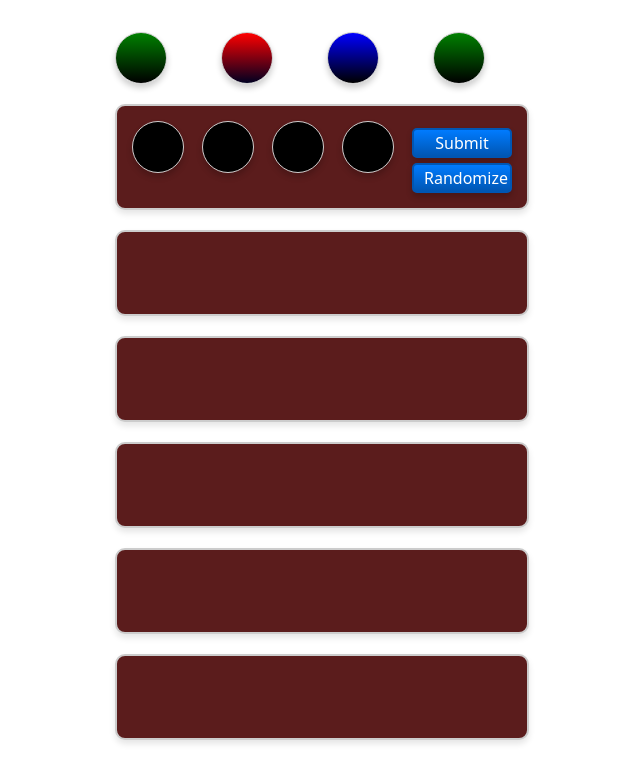
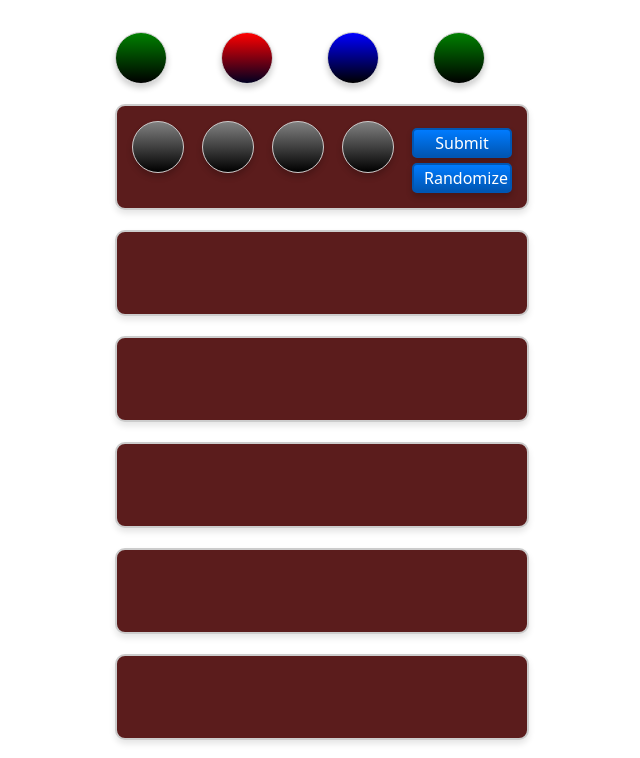
Before and after one commit to awe-hub/vue-mastermind, a Vue app: page / in a window 1280 px wide. Shown: the top 758 px of the page, without its empty margins (318-958 px from the left). Built offline with nearby package versions, Linux system fonts and the light colour scheme.

Commit message:
default to gray

```diff
--- a/src/Guess.vue
+++ b/src/Guess.vue
@@ -33,7 +33,7 @@
         },
     });
     const colors = ['green', 'red', 'blue', 'yellow'];
-    const guess = ref([ "black", "black", "black", "black" ]);
+    const guess = ref([ "gray", "gray", "gray", "gray" ]);
     const feedback = ref([]);
 
     function submitGuess() {
```
